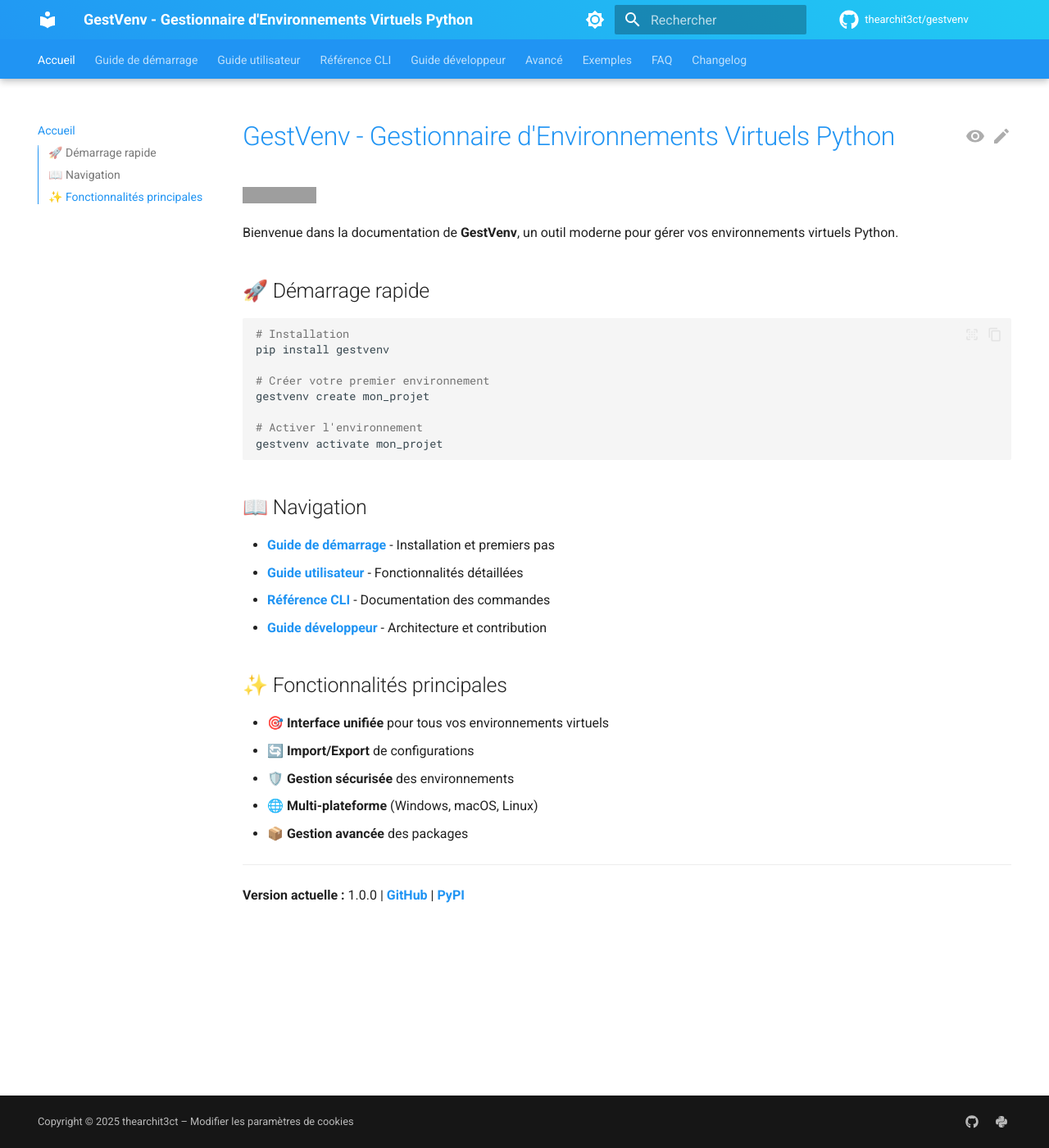
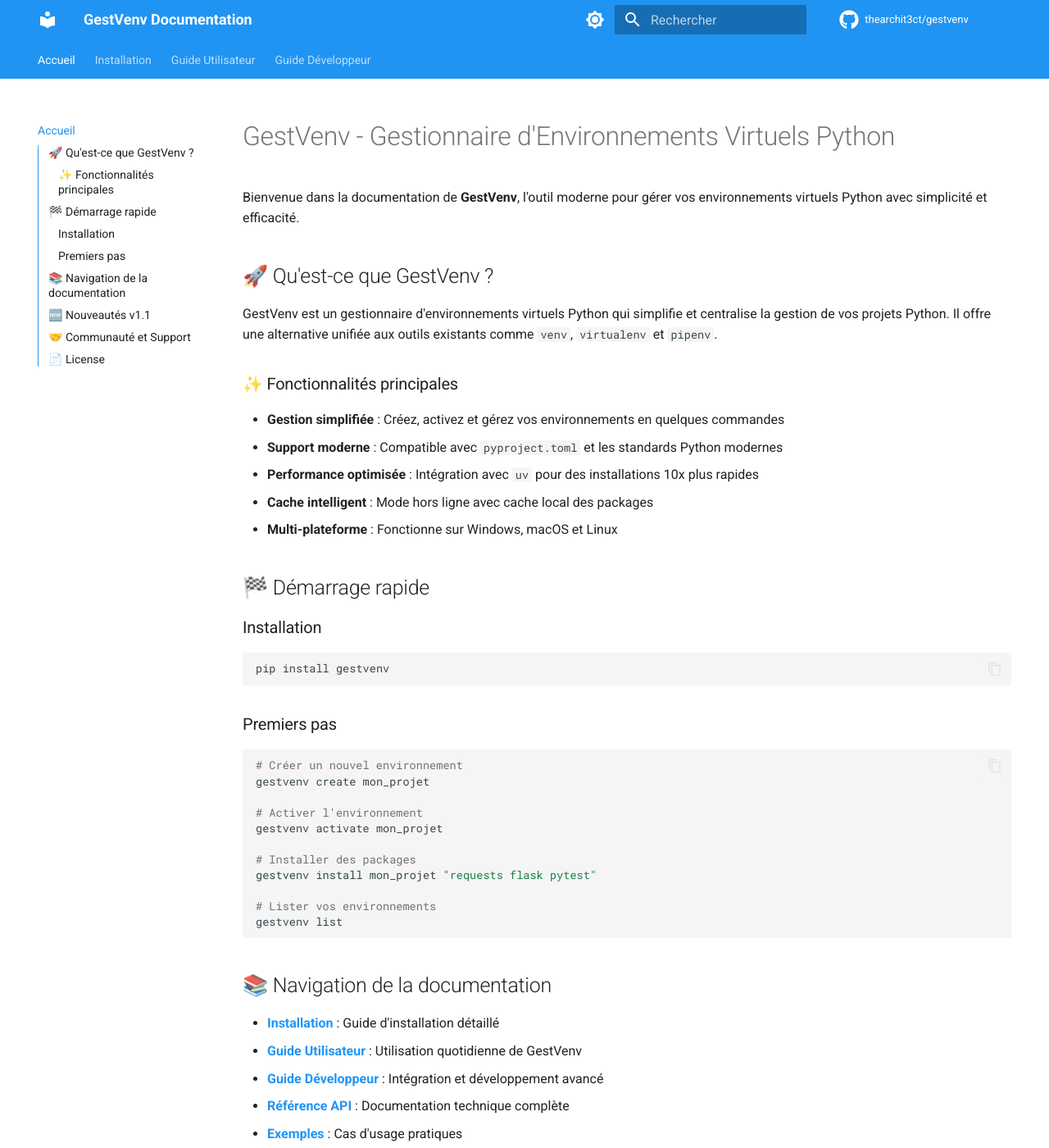
Before and after one commit to thearchit3ct/gestvenv, an MkDocs documentation site: the page built from docs/index.md, in a window 1280 px wide and 1400 px high. Shown: the whole window at 82% size. Built offline with MkDocs 1.6.1 and Material for MkDocs 9.7.7, drawn with Linux system fonts in a browser that asks for light colours; comment, search, counter and statistics services are not loaded; the version menu is left out; some of the changed text lies outside the part shown; grey boxes are pictures that could not be loaded.

Commit message:
feat: Add GitHub Actions workflow for documentation build and deployment docs: Update contributing guide for Python version and repository URL docs: Enhance index with new features and installation instructions config: Refactor mkdocs configuration for improved navigation and features

````diff
--- a/docs/index.md
+++ b/docs/index.md
@@ -1,37 +1,66 @@
 # GestVenv - Gestionnaire d'Environnements Virtuels Python
 
-![GestVenv Logo](https://img.shields.io/badge/GestVenv-1.1.0-blue)
+Bienvenue dans la documentation de **GestVenv**, l'outil moderne pour gérer vos environnements virtuels Python avec simplicité et efficacité.
 
-Bienvenue dans la documentation de **GestVenv**, un outil moderne pour gérer vos environnements virtuels Python.
+## 🚀 Qu'est-ce que GestVenv ?
 
-## 🚀 Démarrage rapide
+GestVenv est un gestionnaire d'environnements virtuels Python qui simplifie et centralise la gestion de vos projets Python. Il offre une alternative unifiée aux outils existants comme `venv`, `virtualenv` et `pipenv`.
+
+### ✨ Fonctionnalités principales
+
+- **Gestion simplifiée** : Créez, activez et gérez vos environnements en quelques commandes
+- **Support moderne** : Compatible avec `pyproject.toml` et les standards Python modernes
+- **Performance optimisée** : Intégration avec `uv` pour des installations 10x plus rapides
+- **Cache intelligent** : Mode hors ligne avec cache local des packages
+- **Multi-plateforme** : Fonctionne sur Windows, macOS et Linux
+
+## 🏁 Démarrage rapide
+
+### Installation
 
 ```bash
-# Installation
 pip install gestvenv
+```
 
-# Créer votre premier environnement
+### Premiers pas
+
+```bash
+# Créer un nouvel environnement
 gestvenv create mon_projet
 
 # Activer l'environnement
 gestvenv activate mon_projet
+
+# Installer des packages
+gestvenv install mon_projet "requests flask pytest"
+
+# Lister vos environnements
+gestvenv list
 ```
 
-## 📖 Navigation
+## 📚 Navigation de la documentation
 
-- **[Guide de démarrage](getting-started/installation.md)** - Installation et premiers pas
-- **[Guide utilisateur](user-guide/environment-management.md)** - Fonctionnalités détaillées
-- **[Référence CLI](cli-reference/overview.md)** - Documentation des commandes
-- **[Guide développeur](developer-guide/architecture.md)** - Architecture et contribution
+- **[Installation](installation.md)** : Guide d'installation détaillé
+- **[Guide Utilisateur](user-guide.md)** : Utilisation quotidienne de GestVenv
+- **[Guide Développeur](developer-guide.md)** : Intégration et développement avancé
+- **[Référence API](api/)** : Documentation technique complète
+- **[Exemples](examples/)** : Cas d'usage pratiques
 
-## ✨ Fonctionnalités principales
+## 🆕 Nouveautés v1.1
 
-- 🎯 **Interface unifiée** pour tous vos environnements virtuels
-- 🔄 **Import/Export** de configurations
-- 🛡️ **Gestion sécurisée** des environnements
-- 🌐 **Multi-plateforme** (Windows, macOS, Linux)
-- 📦 **Gestion avancée** des packages
+GestVenv v1.1 apporte des fonctionnalités modernes :
 
----
+- ✅ **Support pyproject.toml** : Compatible avec les standards Python modernes
+- ✅ **Intégration uv** : Performances 10x supérieures pour l'installation de packages
+- ✅ **Cache intelligent** : Mode hors ligne avec cache local
+- ✅ **Détection automatique** : Reconnaissance automatique du type de projet
 
-**Version actuelle :** 1.0.0 | **[GitHub](https://github.com/thearchit3ct/gestvenv)** | **[PyPI](https://pypi.org/project/gestvenv/)**
+## 🤝 Communauté et Support
+
+- **GitHub** : [thearchit3ct/gestvenv](https://github.com/thearchit3ct/gestvenv)
+- **Issues** : [Signaler un bug](https://github.com/thearchit3ct/gestvenv/issues)
+- **Discussions** : [Forum communautaire](https://github.com/thearchit3ct/gestvenv/discussions)
+
+## 📄 License
+
+GestVenv est distribué sous licence MIT. Voir le fichier [LICENSE](https://github.com/thearchit3ct/gestvenv/blob/main/LICENSE) pour plus de détails.
--- a/mkdocs.yml
+++ b/mkdocs.yml
@@ -1,244 +1,104 @@
-# Configuration MkDocs pour GestVenv
-site_name: GestVenv - Gestionnaire d'Environnements Virtuels Python
-site_description: Documentation complète pour GestVenv, un outil de gestion d'environnements virtuels Python
-site_author: thearchit3ct
-site_url: https://thearchit3ct.github.io/gestvenv
-
-# Dépôt
+site_name: GestVenv Documentation
+site_url: https://thearchit3ct.github.io/gestvenv/
+repo_url: https://github.com/thearchit3ct/gestvenv
 repo_name: thearchit3ct/gestvenv
-repo_url: https://github.com/thearchit3ct/gestvenv
 edit_uri: edit/main/docs/
 
-# Configuration
+# Configuration pour GitHub Pages
+use_directory_urls: true
+
 theme:
   name: material
-  language: fr
   palette:
-    # Mode clair
     - scheme: default
       primary: blue
-      accent: light blue
+      accent: blue
       toggle:
         icon: material/brightness-7
-        name: Basculer vers le mode sombre
-    # Mode sombre
+        name: Switch to dark mode
     - scheme: slate
       primary: blue
-      accent: light blue
+      accent: blue
       toggle:
         icon: material/brightness-4
-        name: Basculer vers le mode clair
-
-  font:
-    text: Roboto
-    code: Roboto Mono
-
+        name: Switch to light mode
   features:
     - navigation.tabs
-    - navigation.tabs.sticky
     - navigation.sections
     - navigation.expand
-    - navigation.path
+    - navigation.indexes
+    - toc.integrate
     - navigation.top
+    - search.suggest
     - search.highlight
-    - search.share
-    - search.suggest
-    - content.action.edit
-    - content.action.view
+    - content.tabs.link
+    - content.code.annotation
     - content.code.copy
-    - content.code.select
-    - content.tooltips
-    - toc.follow
-    - toc.integrate
-
+  language: fr
   icon:
     repo: fontawesome/brands/github
-    edit: material/pencil
-    view: material/eye
-    admonition:
-      note: octicons/tag-16
-      abstract: octicons/checklist-16
-      info: octicons/info-16
-      tip: octicons/squirrel-16
-      success: octicons/check-16
-      question: octicons/question-16
-      warning: octicons/alert-16
-      failure: octicons/x-circle-16
-      danger: octicons/zap-16
-      bug: octicons/bug-16
-      example: octicons/beaker-16
-      quote: octicons/quote-16
 
-# Navigation
-nav:
-  - Accueil: index.md
-  - Guide de démarrage:
-    - Installation: getting-started/installation.md
-    - Premier environnement: getting-started/first-environment.md
-    - Commandes de base: getting-started/basic-commands.md
-  - Guide utilisateur:
-    - Gestion des environnements: user-guide/environment-management.md
-    - Gestion des packages: user-guide/package-management.md
-    - Import et Export: user-guide/import-export.md
-    - Configuration: user-guide/configuration.md
-    - Workflows recommandés: user-guide/workflows.md
-  - Référence CLI:
-    - Vue d'ensemble: cli-reference/overview.md
-    - Commandes create/delete: cli-reference/environment-commands.md
-    - Commandes packages: cli-reference/package-commands.md
-    - Commandes utilitaires: cli-reference/utility-commands.md
-    - Options globales: cli-reference/global-options.md
-  - Guide développeur:
-    - Architecture: developer-guide/architecture.md
-    - Structure du code: developer-guide/code-structure.md
-    - Tests: developer-guide/testing.md
-    - Contribution: developer-guide/contributing.md
-    - API interne: developer-guide/api.md
-  - Avancé:
-    - Intégration CI/CD: advanced/ci-cd.md
-    - Scripting: advanced/scripting.md
-    - Personnalisation: advanced/customization.md
-    - Dépannage: advanced/troubleshooting.md
-  - Exemples:
-    - Projets web: examples/web-projects.md
-    - Data science: examples/data-science.md
-    - DevOps: examples/devops.md
-    - Équipes: examples/team-workflows.md
-  - FAQ: faq.md
-  - Changelog: changelog.md
-
-# Plugins
 plugins:
   - search:
       lang: fr
-  - git-revision-date-localized:
-      enable_creation_date: true
-      type: date
-  - minify:
-      minify_html: true
-  # - macros:
-  #     module_name: docs/macros
-  - autorefs
-  - mkdocstrings:
-      handlers:
-        python:
-          paths: [.]
-          options:
-            docstring_style: google
-            show_source: true
-            show_root_heading: true
-            show_root_toc_entry: false
-            heading_level: 2
+  - mermaid2
 
-# Extensions Markdown
 markdown_extensions:
-  - abbr
-  - admonition
-  - attr_list
-  - def_list
-  - footnotes
-  - md_in_html
-  - toc:
-      permalink: true
-      toc_depth: 3
-  - tables
-  - pymdownx.arithmatex:
-      generic: true
-  - pymdownx.betterem:
-      smart_enable: all
-  - pymdownx.caret
-  - pymdownx.details
-  - pymdownx.emoji:
-      emoji_index: !!python/name:material.extensions.emoji.twemoji
-      emoji_generator: !!python/name:material.extensions.emoji.to_svg
   - pymdownx.highlight:
       anchor_linenums: true
       line_spans: __span
       pygments_lang_class: true
   - pymdownx.inlinehilite
-  - pymdownx.keys
-  - pymdownx.magiclink:
-      repo_url_shorthand: true
-      user: thearchit3ct
-      repo: gestvenv
-  - pymdownx.mark
-  - pymdownx.smartsymbols
+  - pymdownx.snippets
+  - admonition
+  - pymdownx.arithmatex:
+      generic: true
+  - footnotes
+  - pymdownx.details
   - pymdownx.superfences:
       custom_fences:
         - name: mermaid
           class: mermaid
-          format: !!python/name:pymdownx.superfences.fence_code_format
-  - pymdownx.tabbed:
-      alternate_style: true
-      combine_header_slug: true
+          format: !!python/name:mermaid2.fence_mermaid
+  - pymdownx.mark
+  - pymdownx.caret
+  - pymdownx.keys
+  - pymdownx.tilde
+  - attr_list
+  - def_list
+  - md_in_html
   - pymdownx.tasklist:
       custom_checkbox: true
-  - pymdownx.tilde
+  - pymdownx.emoji:
+      emoji_index: !!python/name:materialx.emoji.twemoji
+      emoji_generator: !!python/name:materialx.emoji.to_svg
 
-# Configuration supplémentaire
+nav:
+  - Accueil: index.md
+  - Installation: getting-started/installation.md
+  - Guide Utilisateur:
+    - Démarrage rapide: getting-started/fist-environment.md
+    - Commandes de base: getting-started/basic-commands.md
+    # - installation: getting-started/installation.md
+  - Guide Développeur:
+    # - developer-guide/index.md
+    - Architecture: developer-guide/architecture.md
+    - Contribution: developer-guide/contributing.md
+    - api: developer-guide/api.md
+    - code-structure: developer-guide/code-structure.md
+  # - Référence API:
+  #   - api/index.md
+  #   - Core: api/core.md
+  #   - Services: api/services.md
+  #   - Utilitaires: api/utils.md
+  # - Exemples:
+  #   - examples/index.md
+  #   - Utilisation basique: examples/basic-usage.md
+  #   - Projets avancés: examples/advanced-projects.md
+
 extra:
-  version:
-    provider: mike
-    default: stable
   social:
     - icon: fontawesome/brands/github
       link: https://github.com/thearchit3ct/gestvenv
-    - icon: fontawesome/brands/python
-      link: https://pypi.org/project/gestvenv/
-  generator: false
-  analytics:
-    feedback:
-      title: Cette page vous a-t-elle été utile ?
-      ratings:
-        - icon: material/emoticon-happy-outline
-          name: Cette page m'a aidé
-          data: 1
-          note: >-
-            Merci pour votre retour !
-        - icon: material/emoticon-sad-outline
-          name: Cette page pourrait être améliorée
-          data: 0
-          note: >-
-            Merci pour votre retour ! Aidez-nous à améliorer cette page en
-            <a href="https://github.com/thearchit3ct/gestvenv/issues/new/?title=[Docs]%20{title}%20-%20{url}" target="_blank" rel="noopener">créant une issue</a>.
-
-# CSS et JavaScript personnalisés
-extra_css:
-  - stylesheets/extra.css
-  - stylesheets/termynal.css
-
-extra_javascript:
-  - javascripts/mathjax.js
-  - javascripts/termynal.js
-  - https://polyfill.io/v3/polyfill.min.js?features=es6
-  - https://cdn.jsdelivr.net/npm/mathjax@3/es5/tex-mml-chtml.js
-
-# Configuration du copyright
-copyright: >
-  Copyright &copy; 2025 thearchit3ct –
-  <a href="#__consent">Modifier les paramètres de cookies</a>
-
-# Variables de validation
-validation:
-  nav:
-    omitted_files: warn
-    not_found: warn
-    absolute_links: warn
-  links:
-    not_found: warn
-    absolute_links: warn
-    unrecognized_links: warn
-
-# Configuration de build
-strict: true
-use_directory_urls: true
-
-# Répertoires
-docs_dir: docs
-site_dir: site
-
-# Fichiers à exclure
-exclude_docs: |
-  *.tmp
-  *.bak
-  *~
+  version:
+    provider: mike
````
Also changed, not shown: docs/developer-guide/contributing.md (+4 -4 lines), 1 other file.
